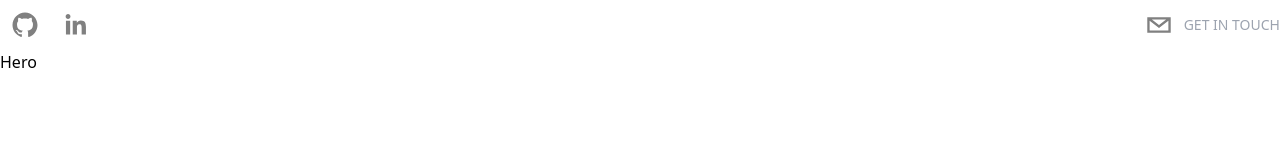
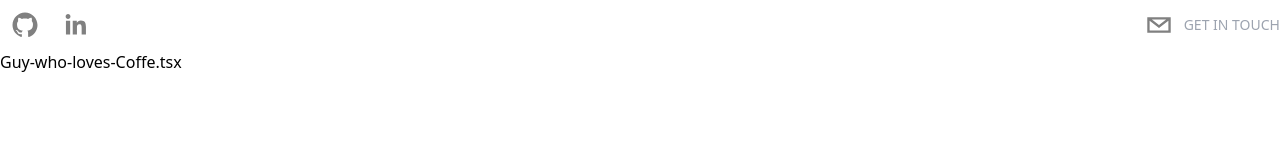
Before and after one commit to rohitrai3/portfolio, a Next.js app: page / in a window 1280 px wide. Shown: the top 160 px of the page. Built offline with nearby package versions, Linux system fonts and the light colour scheme.

Commit message:
Hero.tsx: typewriter effect

```diff
--- a/components/Hero.tsx
+++ b/components/Hero.tsx
@@ -1,7 +1,25 @@
 import React from "react";
+import { Cursor, useTypewriter } from "react-simple-typewriter";
 
 type Props = {};
 
 export default function Hero({}: Props) {
-  return <div>Hero</div>;
+  const [text, count] = useTypewriter({
+    words: [
+      "Hi, The Name's Rohit Rai",
+      "Guy-who-loves-Coffe.tsx",
+      "<ButLovesToCodeMore />",
+    ],
+    loop: true,
+    delaySpeed: 2000,
+  });
+
+  return (
+    <div>
+      <h1>
+        <span>{text}</span>
+        <Cursor cursorColor="#f7ab0a" />
+      </h1>
+    </div>
+  );
 }
```
